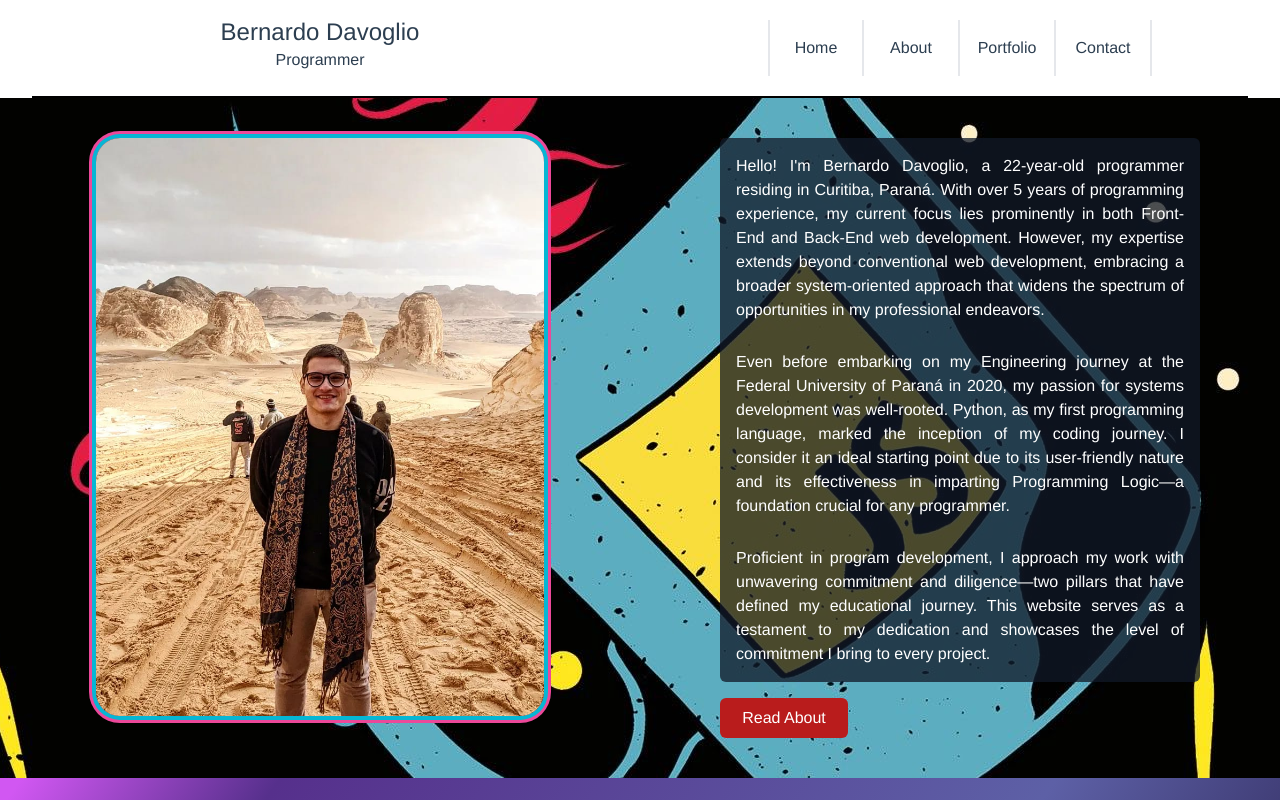
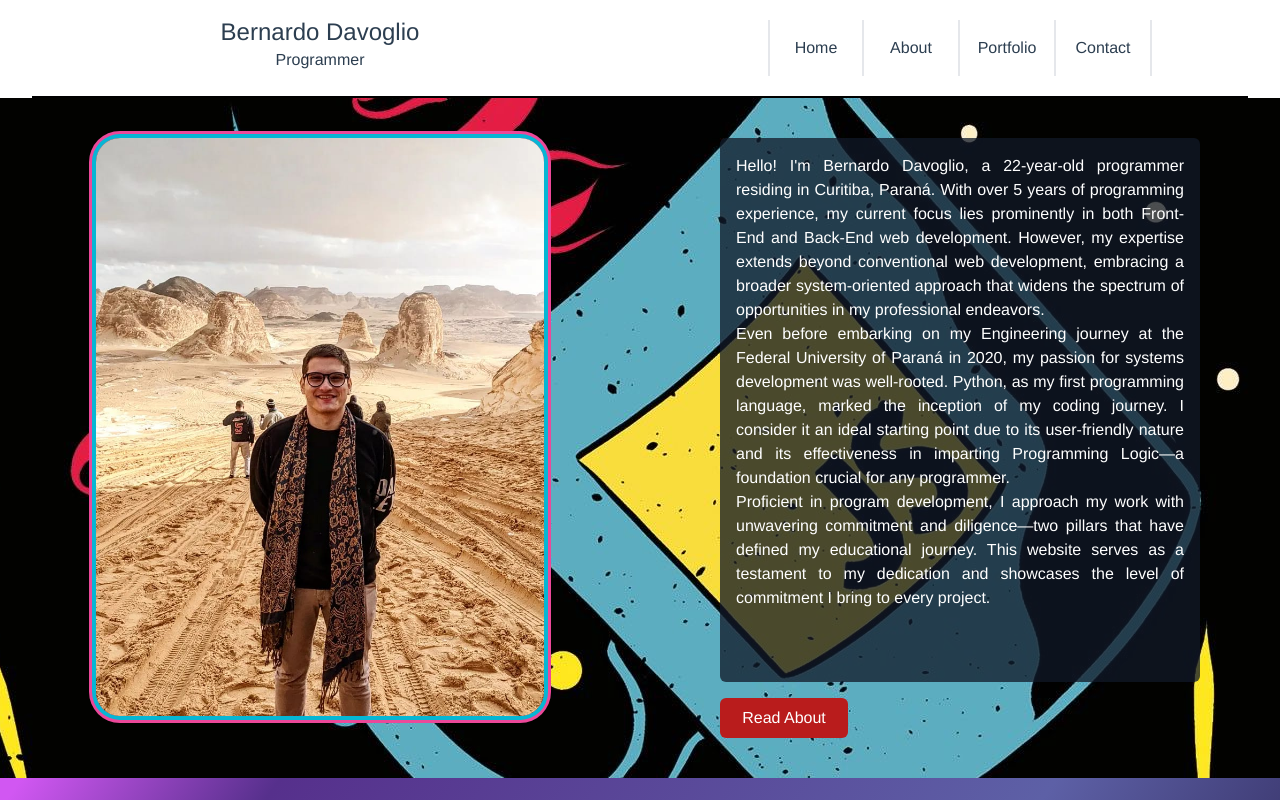
Before and after one commit to BerDavoglio/portfolio_front_v1, a Vue app: page / in a window 1280 px wide. Shown: the top 800 px of the page. Built offline with nearby package versions, Linux system fonts and the light colour scheme.

Commit message:
Change some values

```diff
--- a/src/components/home/AboutComponent.vue
+++ b/src/components/home/AboutComponent.vue
@@ -15,7 +15,8 @@
                   rounded-md
                   mt-10 mx-auto p-4
                   bg-gray-900/75
-                  flex flex-col justify-between">
+                  flex flex-col
+                  overflow-y-scroll scrollbar">
           <p>{{ $t('home.about.textOne') }}</p>
           <p>{{ $t('home.about.textTwo') }}</p>
           <p>{{ $t('home.about.textThree') }}</p>
```
